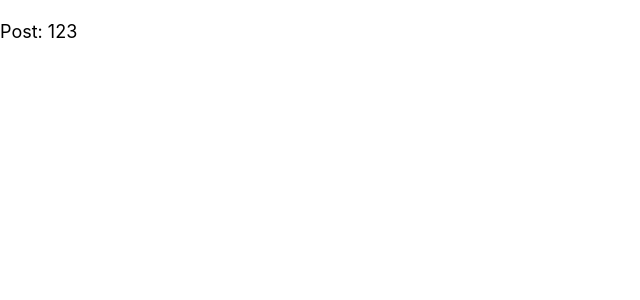
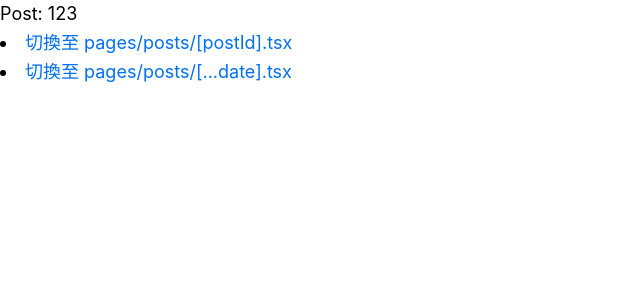
Before and after one commit to wcho0907/nextjs-blog, a Next.js app: page /posts/123 in a window 1280 px wide. Shown: the top 300 px of the page, without its empty margins (0-640 px from the left). Built offline with nearby package versions, Linux system fonts and the light colour scheme.

Commit message:
Deal with React Hydration Error

```diff
--- /dev/null
+++ b/pages/link.js
@@ -0,0 +1,25 @@
+import Link from "next/link";
+
+function Home() {
+  return (
+    <ul>
+      <li>
+        <Link legacyBehavior href="/post">
+          <a>切換至 pages/posts/index.tsx</a>
+        </Link>
+      </li>
+      <li>
+        <Link legacyBehavior href="/posts/123">
+          <a>切換至 pages/posts/[postId].js</a>
+        </Link>
+      </li>
+      <li>
+        <Link legacyBehavior href="/posts/2023/02/16">
+          <a>切換至 pages/posts/[...date].js</a>
+        </Link>
+      </li>
+    </ul>
+  );
+}
+
+export default Home;
--- a/pages/posts/[id].js
+++ b/pages/posts/[id].js
@@ -1,3 +1,4 @@
+import Link from "next/link";
 import { useRouter } from "next/router";
 
 const Post = () => {
@@ -6,7 +7,31 @@ const Post = () => {
   //http://localhost:3000/posts/123?abc=456
   const { id,abc } = router.query;
 
-  return <p>Post: {id} {abc}</p>;
+
+
+  return <div>
+            Post: {id} {abc}
+            <li>
+            <Link legacyBehavior
+              href={{
+                pathname: "/posts/[postId]",
+                query: { postId: "123" },
+              }}
+            >
+              <a>切換至 pages/posts/[postId].tsx</a>
+            </Link>
+            </li>
+            <li>
+            <Link legacyBehavior
+              href={{
+                pathname: "/posts/[...date]",
+                query: { date: ["2021", "12", "31"] },
+              }}
+            >
+              <a>切換至 pages/posts/[...date].tsx</a>
+            </Link>
+            </li>
+         </div>;
 };
 
 export default Post;
```
